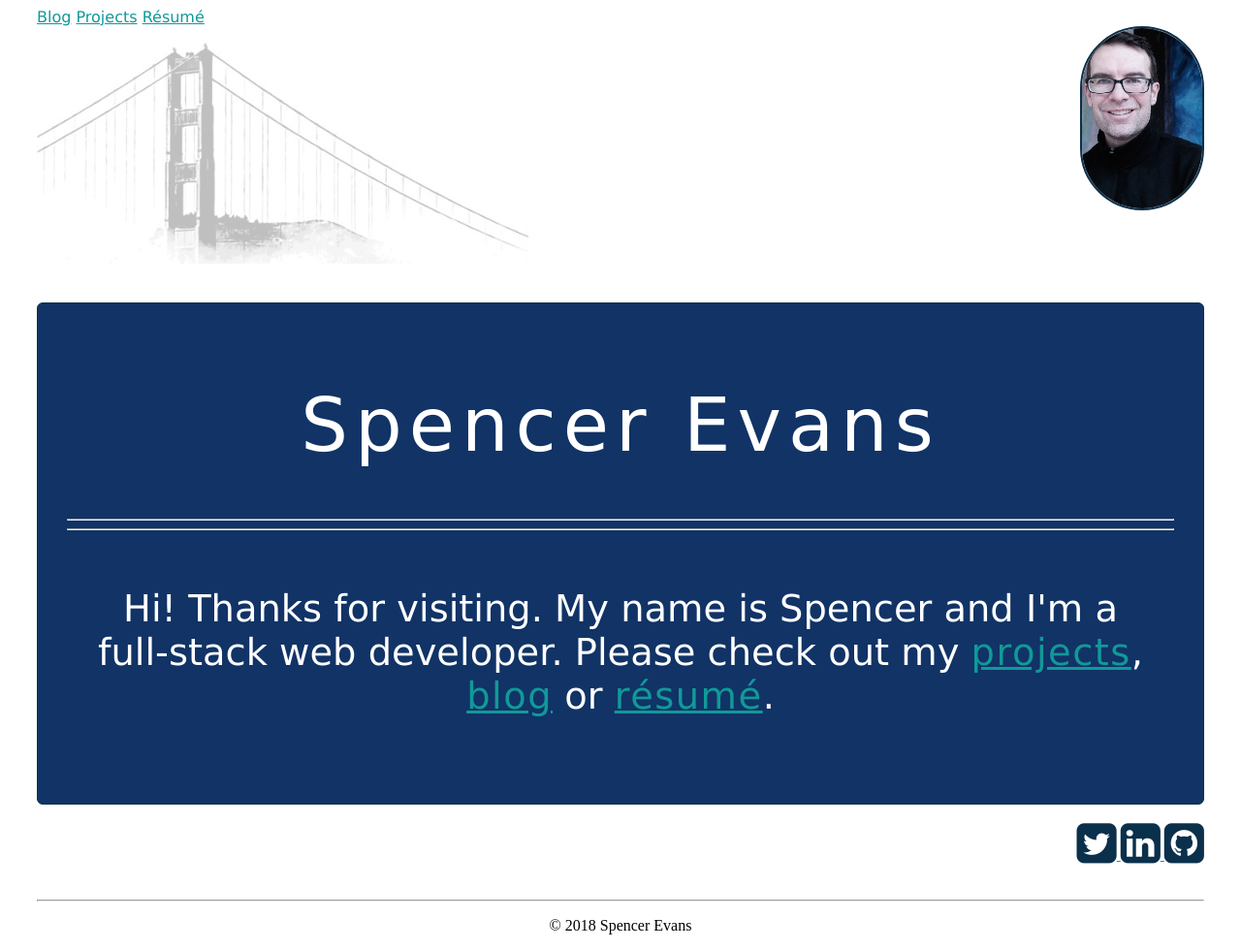
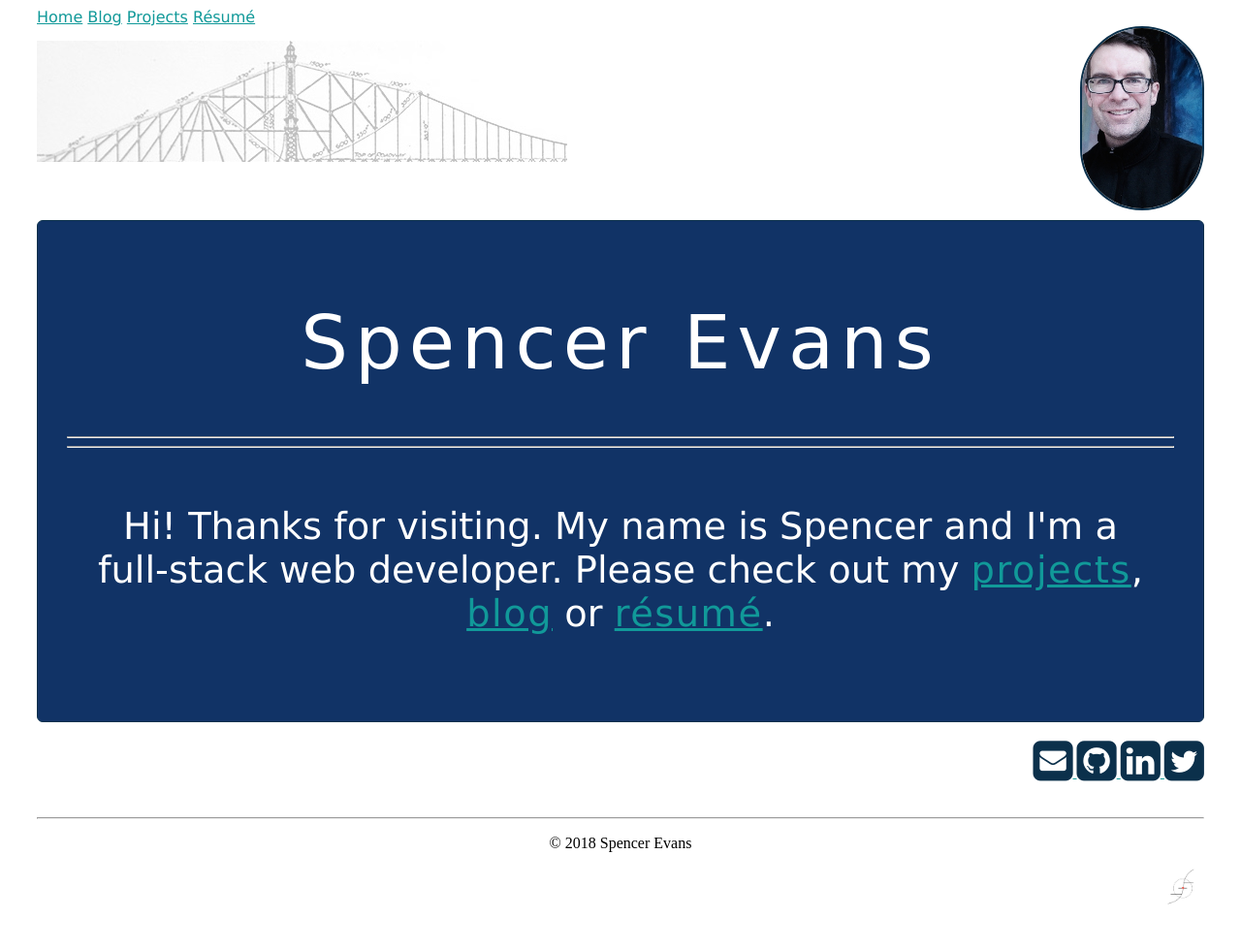
Before and after one commit to spensation/spencer-evans, a plain HTML site: page index.html in a window 1280 px wide. Shown: the whole page at 97% size. After the commit the page ends 935 px from the top, so only its background shows below. Drawn offline with Linux system fonts and the light colour scheme.

Commit message:
more styling of index page

```diff
--- a/index.html
+++ b/index.html
@@ -12,6 +12,7 @@
 	</head>
 	<body>
 		<div class="navbar">
+			<a href="index.html">Home</a>
 			<a href="http://kspencerevans.com/">Blog</a>
 			<a href="projects.html">Projects</a>
 			<a href="resume.html">Résumé</a>
@@ -19,7 +20,7 @@
 
 
 		<div class="bridge">
-			<img src="./images/golden_gate_2.jpg" alt="bridge" id="bridge">
+			<img src="./images/line-bridge.jpg" alt="bridge" id="bridge">
 		</div>
 
 		<div class="headshot">
@@ -33,18 +34,23 @@
 			<hr></hr>
 			<h3 class="index-details">Hi!  Thanks for visiting.  My name is Spencer and I'm a full-stack web developer.  Please check out my   <a class="navlink" href="projects.html">projects</a>, <a class="navlink" href="http://kspencerevans.com/">blog</a> or <a class="navlink" href="resume.html">résumé</a>.</h3>
 		</div>
+
 		<div class="social">
 			<p>
-					<a href="https://twitter.com/kspencerevans" target="_blank">
-						<i class="fa fa-twitter-square fa-3x" aria-hidden="true">
+				<a href="mailto:spencevans@gmail.com">
+					<i class="fa fa-envelope-square fa-3x" aria-hidden="true">
+					</i>
+				</a>
+				<a href="https://www.github.com/spensation/" target="_blank">
+					<i class="fa fa-github-square fa-3x" aria-hidden="true">
 					</i>
 				</a>
 				<a href="https://www.linkedin.com/in/kspencerevans/" target="_blank">
 					<i class="fa fa-linkedin-square fa-3x" aria-hidden="true">
 					</i>
 				</a>
-					<a href="https://www.github.com/spensation/" target="_blank">
-						<i class="fa fa-github-square fa-3x" aria-hidden="true">
+				<a href="https://twitter.com/kspencerevans" target="_blank">
+					<i class="fa fa-twitter-square fa-3x" aria-hidden="true">
 					</i>
 				</a>
 			</p>
@@ -58,8 +64,8 @@
 				<p class="footnote">
 					© 2018 Spencer Evans
 				</p>
+				<img class="logo" src="./images/se_logo.png">
 			</div>
-
 		</footer>
 	</body>
 </html>
--- a/style.css
+++ b/style.css
@@ -77,18 +77,33 @@ a:active {
 	border-radius: 180px;
 	display: inline-block;
 	float: right;
+	z-index: 1;
 }
 
-@media screen and (max-width: 480px){
+@media screen and (max-width: 640px){
 	#sepic {
-		width:auto;
-	    height:auto;
-	    max-width: 60%;
-	    max-height: 23vh;
+	    display: none;
 	}
+
+	#bridge {
+		display: none;
+	}
+
+	.content-box {
+	background-color: #136;
+	border: 1px solid rgb(11, 48, 75);
+	border-radius: 6px;
+	padding: 30px;
+	display: inline-block;
+	margin-left: 30px;
+	margin-right: 30px;
+	z-index: 0;
+	float: top;
 }
 
-@media screen and (min-width: 680px){
+}
+
+@media screen and (min-width: 740px){
 	#sepic {
 		width:auto;
 	    height:auto;
@@ -97,30 +112,44 @@ a:active {
 	    margin-bottom: 10px;
 	}
 
+	.bridge {
+		width:auto;
+	    height:auto;
+	    max-width: 05%;
+	    max-height: 01vh;
+		opacity: 0.08;
+		display: inline-block;
+		float: left;
+		margin-left: 30px;
+		margin-right: 30px;
+		margin-bottom: 10px;
+		margin-top: 15px;
+		z-index: 0;
+	}
 }
 
-#bridge {
+.bridge {
+    width:auto;
+    height:auto;
+    max-width: 60%;
+    max-height: 60vh;
 	opacity: 0.25;
-	width: auto;
-    height: auto;
-    max-width: 60%;
-    max-height: 30vh;
 	display: inline-block;
 	float: left;
 	margin-left: 30px;
-	margin-bottom: 40px;
-	margin-top: 5px;
+	margin-right: 30px;
+	margin-bottom: 0px;
+	margin-top: 15px;
+	z-index: 0;
 }
 
 .logo {
-
-	padding: 15px;
-}
-
-#logo {
-	display: inline-block;
-	height: 50px;
-	width: 50px;
+	display: inline;
+	width:auto;
+	height:auto;
+	max-width: 35%;
+    max-height: 5vh;
+    float: right;
 }
 
 .project img{
@@ -149,6 +178,7 @@ a:active {
 
 .social {
 	float: right;
+	margin-left: 30px;
 	margin-right: 30px;
 }
 
```
Also changed, not shown: projects.html (+2 -0 lines), resume.html (+1 -0 lines), images/line-bridge.jpg (added). Lines whose indentation alone changed are shown as unchanged.
